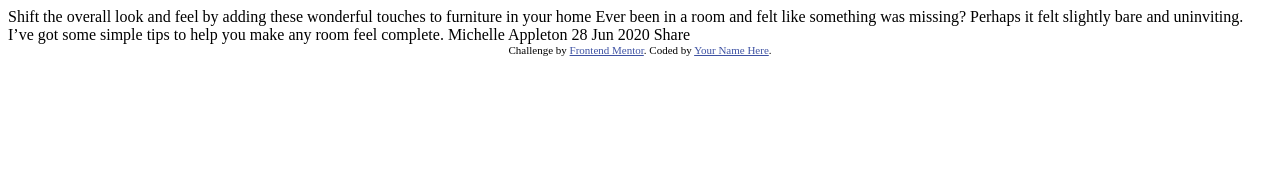
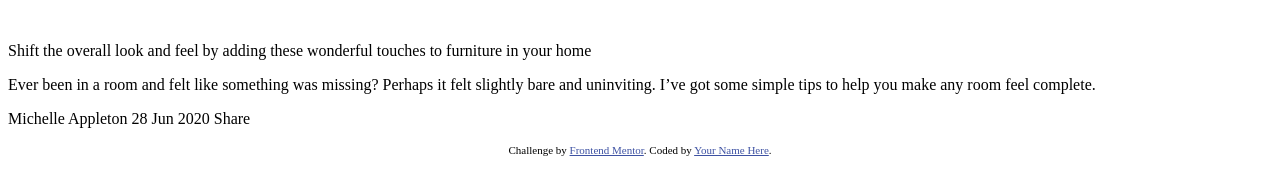
Before and after one commit to ShanthiKarunakaran/FrMentor-ArticlePreviewComponent, a plain HTML site: page index.html in a window 1280 px wide. Drawn offline with Linux system fonts and the light colour scheme.

Commit message:
layout changes

```diff
--- a/index.html
+++ b/index.html
@@ -15,18 +15,27 @@
   </style>
 </head>
 <body>
-
+<div class="card">
+  <img src="" title="" class="card-img">
+  <div class="card-info">
+    <p>
       Shift the overall look and feel by adding these wonderful
       touches to furniture in your home
+    </p>
 
+    <p>
       Ever been in a room and felt like something was missing? Perhaps
     it felt slightly bare and uninviting. I’ve got some simple tips
-  to help you make any room feel complete.
+    to help you make any room feel complete.</p>
 
+    <p class="card-author">
       Michelle Appleton
       28 Jun 2020
 
       Share
+    </p>
+  </div>
+</div>
 
   <div class="attribution">
     Challenge by <a href="https://www.frontendmentor.io?ref=challenge" target="_blank">Frontend Mentor</a>.
```
Lines whose indentation alone changed are shown as unchanged.
